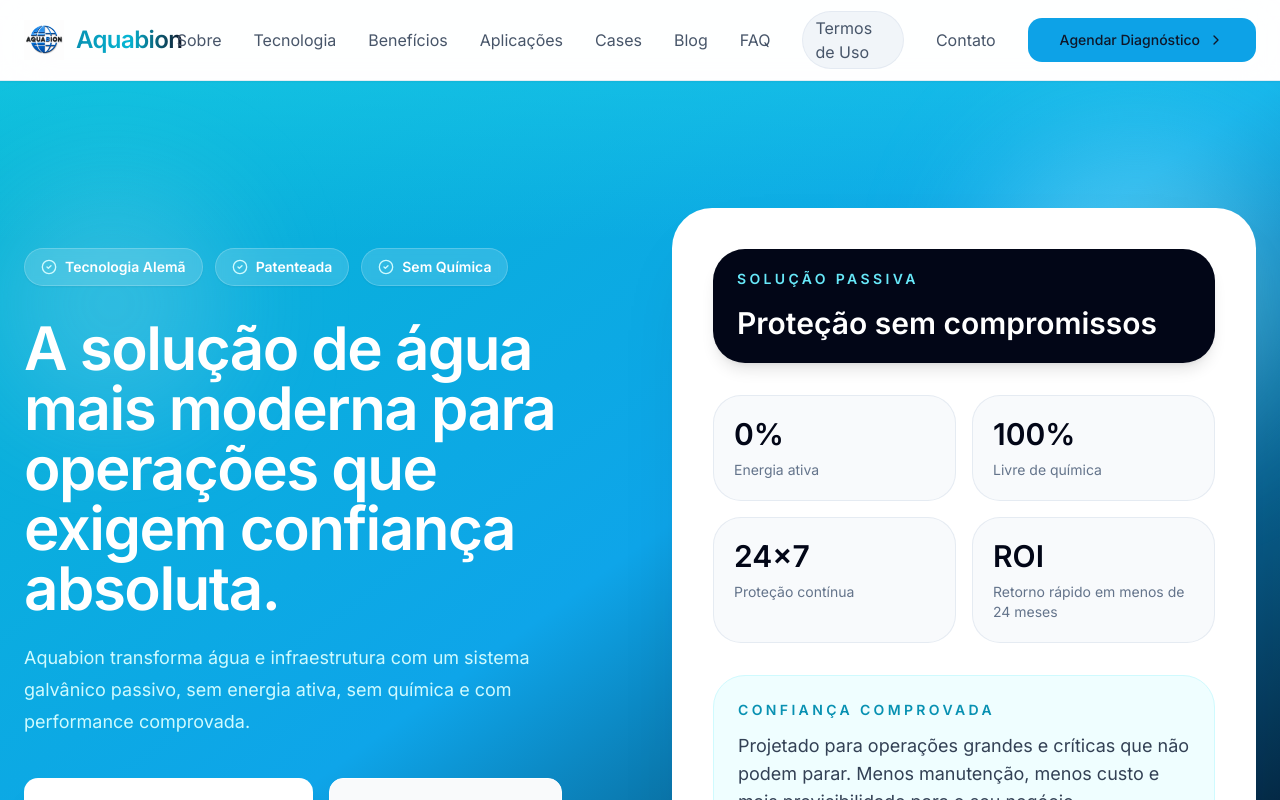
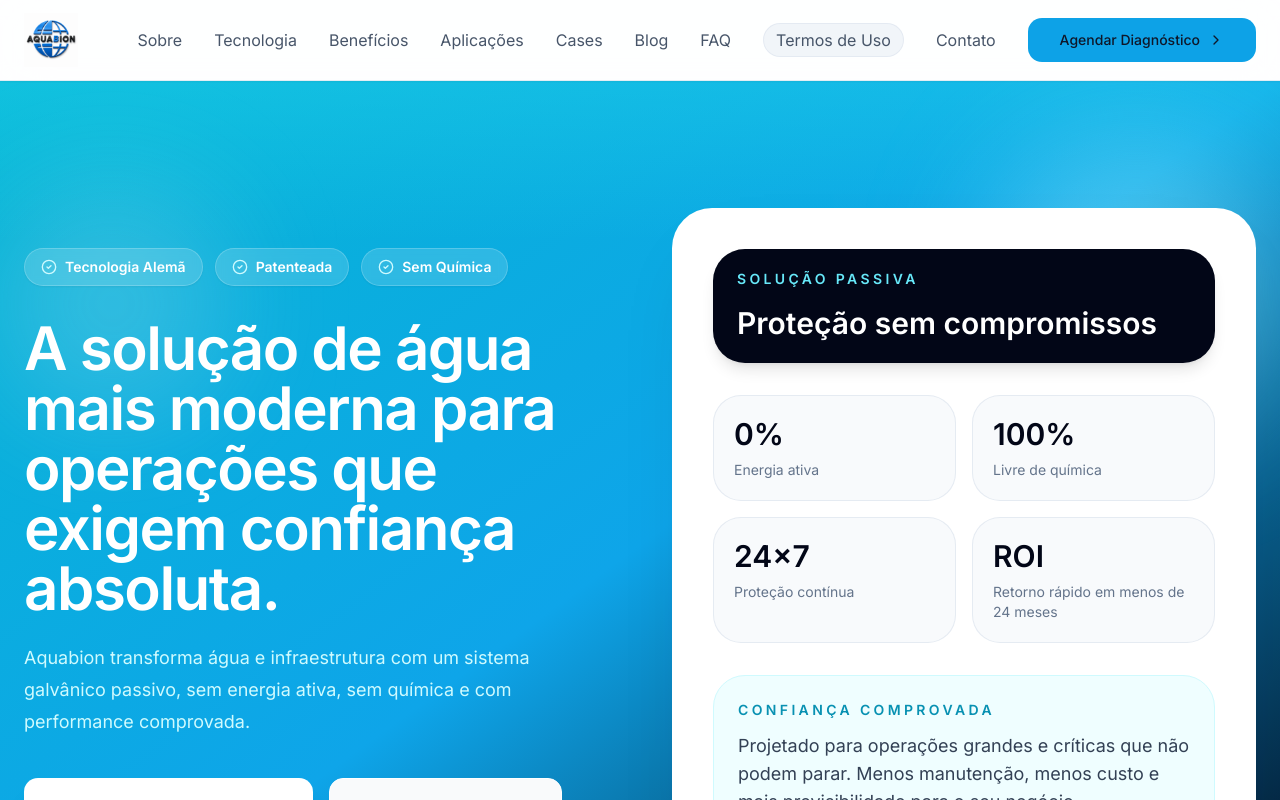
Before and after one commit to Evolvetech-Johnn/aquabion, a Next.js app: page / in a window 1280 px wide. Shown: the top 800 px of the page. Built offline with nearby package versions, Linux system fonts and the light colour scheme.

Commit message:
style(logo): increase logo sizes in header/footer, remove header logo text, and improve accessibility

```diff
--- a/src/components/Footer.tsx
+++ b/src/components/Footer.tsx
@@ -7,8 +7,8 @@
       <div className="container mx-auto px-6 py-16">
         <div className="grid md:grid-cols-4 gap-12 mb-12">
           <div className="md:col-span-1">
-            <Link href="/" className="flex items-center gap-4 mb-4 inline-block">
-              <img src="/logoaquabion.png" alt="Aquabion Brasil" className="w-12 h-12 object-contain" />
+            <Link href="/" className="flex items-center gap-4 mb-4">
+              <img src="/logoaquabion.png" alt="Aquabion Brasil" className="w-[64.8px] h-[64.8px] object-contain" />
               <span className="text-2xl font-semibold tracking-tight text-slate-950">
                 <span className="bg-gradient-to-r from-cyan-600 via-cyan-500 to-slate-900 bg-clip-text text-transparent">
                   Aquabion Brasil
--- a/src/components/Navbar.tsx
+++ b/src/components/Navbar.tsx
@@ -27,13 +27,8 @@
     <nav className="fixed top-0 left-0 right-0 z-50 border-b border-slate-200/70 bg-white/85 backdrop-blur-xl shadow-sm">
       <div className="container mx-auto px-6">
         <div className="flex items-center justify-between h-20">
-          <Link href="/" className="flex items-center gap-3">
-            <img src="/logoaquabion.png" alt="Aquabion Brasil" className="w-10 h-10 object-contain" />
-            <span className="text-2xl font-semibold tracking-tight text-slate-950">
-              <span className="bg-gradient-to-r from-cyan-600 via-cyan-500 to-slate-900 bg-clip-text text-transparent">
-                Aquabion
-              </span>
-            </span>
+          <Link href="/" className="flex items-center gap-3" aria-label="Aquabion Brasil - Página Inicial">
+            <img src="/logoaquabion.png" alt="Aquabion Brasil" className="w-[54px] h-[54px] object-contain" />
           </Link>
 
           <div className="hidden md:flex items-center gap-8">
```
